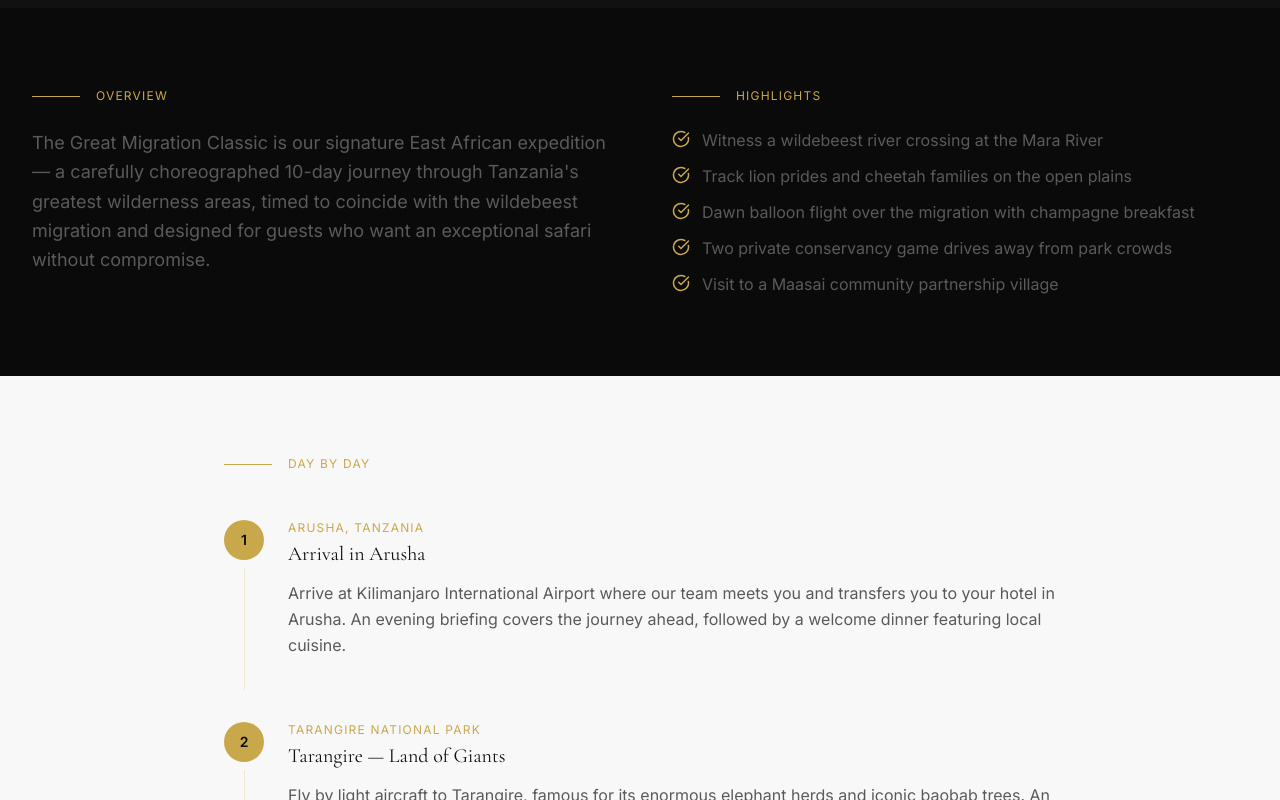
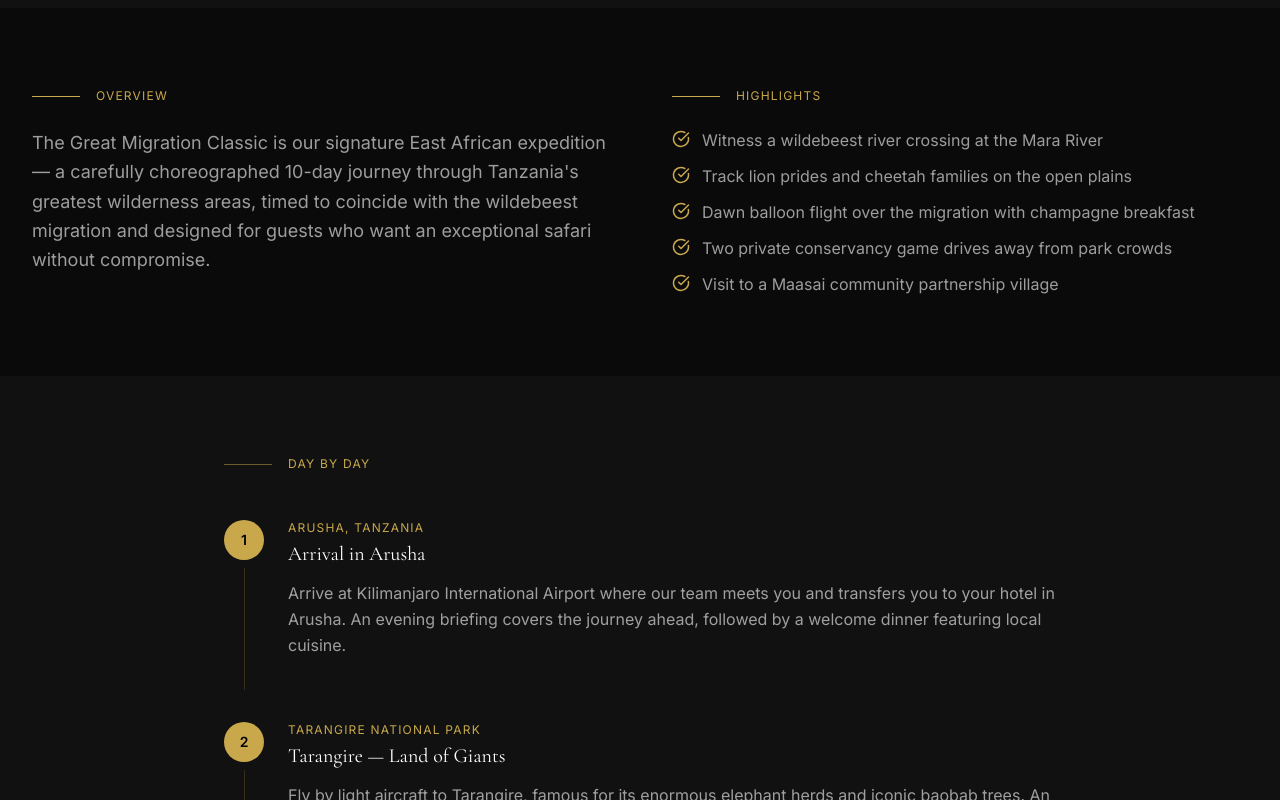
Before and after one commit to talllabs/adventure-international, a Next.js app: page /itineraries/great-migration-classic in a window 1280 px wide. Shown: the part 720-1520 px from the top of the page. Built offline with nearby package versions, Linux system fonts and the light colour scheme.

Commit message:
fix: itinerary detail page black color scheme
https://claude.ai/code/session_01NVbd2xxvEgzKQ3QEmkZcfL

```diff
--- a/src/app/itineraries/[slug]/page.tsx
+++ b/src/app/itineraries/[slug]/page.tsx
@@ -47,40 +47,40 @@ export default async function ItineraryPage({ params }: Props) {
           priority
           sizes="100vw"
         />
-        <div className="absolute inset-0 bg-gradient-to-t from-forest-dark/80 via-forest-dark/20 to-transparent" />
+        <div className="absolute inset-0 bg-gradient-to-t from-black/80 via-black/20 to-transparent" />
         <div className="absolute inset-0 flex flex-col justify-end p-8 md:p-16">
           <div className="flex flex-wrap gap-2 mb-4">
             {itin.themes.map((theme) => (
               <Badge key={theme} variant="gold">{theme}</Badge>
             ))}
           </div>
-          <h1 className="font-serif text-5xl md:text-7xl text-ivory font-light mb-3">{itin.title}</h1>
-          <p className="text-ivory/70 text-lg">{itin.subtitle}</p>
+          <h1 className="font-serif text-5xl md:text-7xl text-white font-light mb-3">{itin.title}</h1>
+          <p className="text-white/70 text-lg">{itin.subtitle}</p>
         </div>
       </div>
 
       {/* Quick Facts */}
-      <div className="bg-forest text-ivory py-8">
+      <div className="bg-[#111111] text-white py-8">
         <div className="max-w-7xl mx-auto px-4 sm:px-6 lg:px-8">
           <div className="grid grid-cols-2 md:grid-cols-4 gap-6 text-center">
             <div className="flex flex-col items-center gap-2">
               <Clock size={20} className="text-gold" />
-              <p className="text-xs tracking-widest uppercase text-ivory/50">Duration</p>
+              <p className="text-xs tracking-widest uppercase text-white/50">Duration</p>
               <p className="font-serif text-lg">{itin.duration} Days</p>
             </div>
             <div className="flex flex-col items-center gap-2">
               <Users size={20} className="text-gold" />
-              <p className="text-xs tracking-widest uppercase text-ivory/50">Group Size</p>
+              <p className="text-xs tracking-widest uppercase text-white/50">Group Size</p>
               <p className="font-serif text-lg">{itin.groupSize}</p>
             </div>
             <div className="flex flex-col items-center gap-2">
               <Activity size={20} className="text-gold" />
-              <p className="text-xs tracking-widest uppercase text-ivory/50">Physical Rating</p>
+              <p className="text-xs tracking-widest uppercase text-white/50">Physical Rating</p>
               <p className="font-serif text-lg">{itin.physicalRating}</p>
             </div>
             <div className="flex flex-col items-center gap-2">
               <p className="text-gold text-xl font-sans font-semibold">${itin.priceFrom.toLocaleString()}+</p>
-              <p className="text-xs tracking-widest uppercase text-ivory/50">Price From</p>
+              <p className="text-xs tracking-widest uppercase text-white/50">Price From</p>
               <Button href="/contact" variant="primary" className="text-xs mt-1">Enquire</Button>
             </div>
           </div>
@@ -92,7 +92,7 @@ export default async function ItineraryPage({ params }: Props) {
         <div className="grid grid-cols-1 lg:grid-cols-2 gap-16">
           <FadeInUp>
             <SectionLabel className="mb-6">Overview</SectionLabel>
-            <p className="text-lg text-charcoal-soft leading-relaxed">{itin.overview}</p>
+            <p className="text-lg text-white/60 leading-relaxed">{itin.overview}</p>
           </FadeInUp>
           <FadeInUp delay={0.1}>
             <SectionLabel className="mb-6">Highlights</SectionLabel>
@@ -100,7 +100,7 @@ export default async function ItineraryPage({ params }: Props) {
               {itin.highlights.map((h) => (
                 <li key={h} className="flex items-start gap-3">
                   <CheckCircle size={18} className="text-gold flex-shrink-0 mt-0.5" />
-                  <span className="text-charcoal-soft">{h}</span>
+                  <span className="text-white/60">{h}</span>
                 </li>
               ))}
             </ul>
@@ -109,23 +109,23 @@ export default async function ItineraryPage({ params }: Props) {
       </div>
 
       {/* Day by Day */}
-      <div className="bg-ivory-warm py-20">
+      <div className="bg-[#111111] py-20">
         <div className="max-w-4xl mx-auto px-4 sm:px-6 lg:px-8">
-          <SectionLabel className="mb-12">Day By Day</SectionLabel>
+          <SectionLabel className="mb-12" light>Day By Day</SectionLabel>
           <div className="space-y-8">
             {itin.days.map((day) => (
               <FadeInUp key={day.day} delay={0.05}>
                 <div className="flex gap-6">
                   <div className="flex flex-col items-center">
-                    <div className="w-10 h-10 rounded-full bg-gold flex items-center justify-center text-forest-dark font-sans font-semibold text-sm flex-shrink-0">
+                    <div className="w-10 h-10 rounded-full bg-gold flex items-center justify-center text-black font-sans font-semibold text-sm flex-shrink-0">
                       {day.day}
                     </div>
                     <div className="w-px flex-1 bg-gold/20 mt-2" />
                   </div>
                   <div className="pb-8 flex-1">
                     <p className="text-xs text-gold tracking-widest uppercase mb-1">{day.location}</p>
-                    <h3 className="font-serif text-xl text-forest mb-3">{day.title}</h3>
-                    <p className="text-charcoal-soft leading-relaxed">{day.description}</p>
+                    <h3 className="font-serif text-xl text-white mb-3">{day.title}</h3>
+                    <p className="text-white/60 leading-relaxed">{day.description}</p>
                     {day.image && (
                       <div className="relative aspect-video mt-4 overflow-hidden">
                         <Image src={day.image} alt={day.title} fill className="object-cover" sizes="(max-width: 768px) 100vw, 50vw" />
@@ -145,14 +145,14 @@ export default async function ItineraryPage({ params }: Props) {
           <SectionLabel className="mb-10">Accommodation</SectionLabel>
           <div className="grid grid-cols-1 md:grid-cols-2 gap-6">
             {itin.accommodations.map((acc) => (
-              <div key={acc.name} className="border border-ivory-deep overflow-hidden">
+              <div key={acc.name} className="border border-white/10 overflow-hidden">
                 <div className="relative aspect-video overflow-hidden">
                   <Image src={acc.image} alt={acc.name} fill className="object-cover" sizes="50vw" />
                 </div>
                 <div className="p-6">
                   <Badge variant="gold" className="mb-3">{acc.category}</Badge>
-                  <h3 className="font-serif text-xl text-forest mb-1">{acc.name}</h3>
-                  <p className="text-charcoal-soft text-sm">{acc.location} — {acc.nights} night{acc.nights !== 1 ? "s" : ""}</p>
+                  <h3 className="font-serif text-xl text-white mb-1">{acc.name}</h3>
+                  <p className="text-white/50 text-sm">{acc.location} — {acc.nights} night{acc.nights !== 1 ? "s" : ""}</p>
                 </div>
               </div>
             ))}
```
